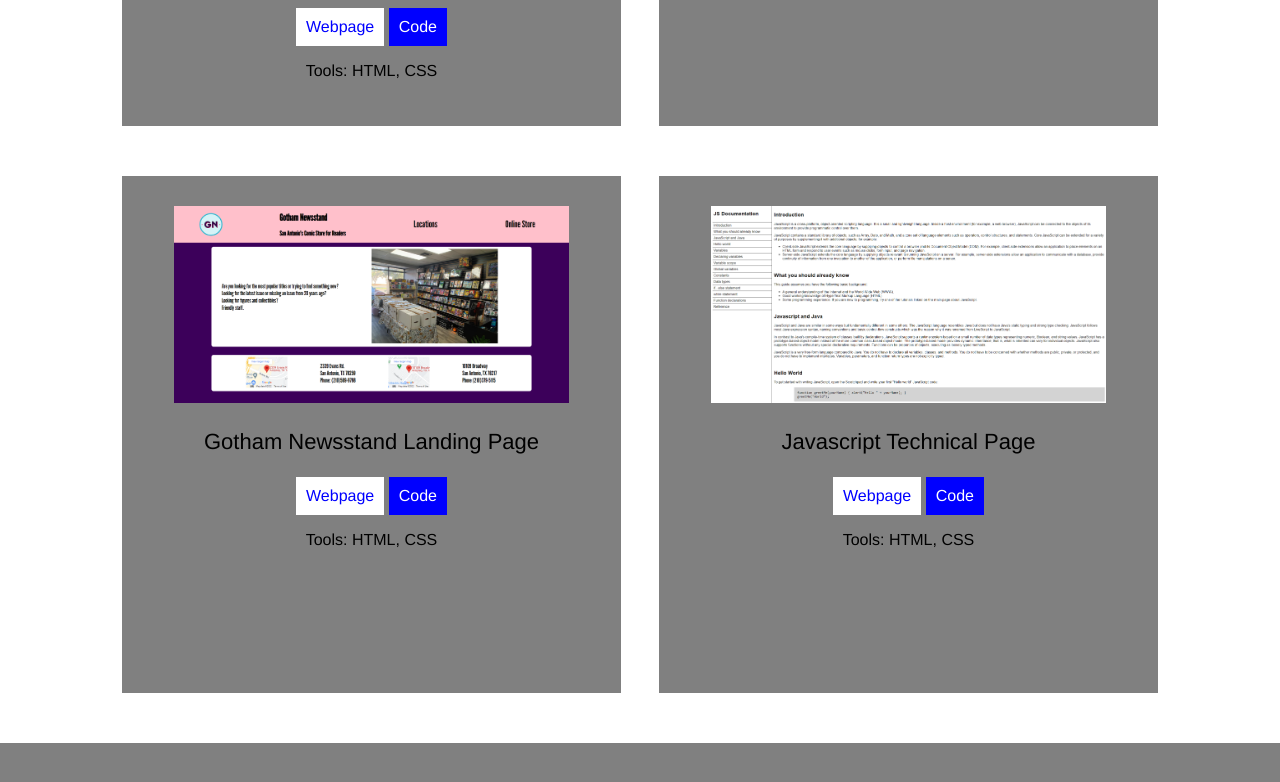
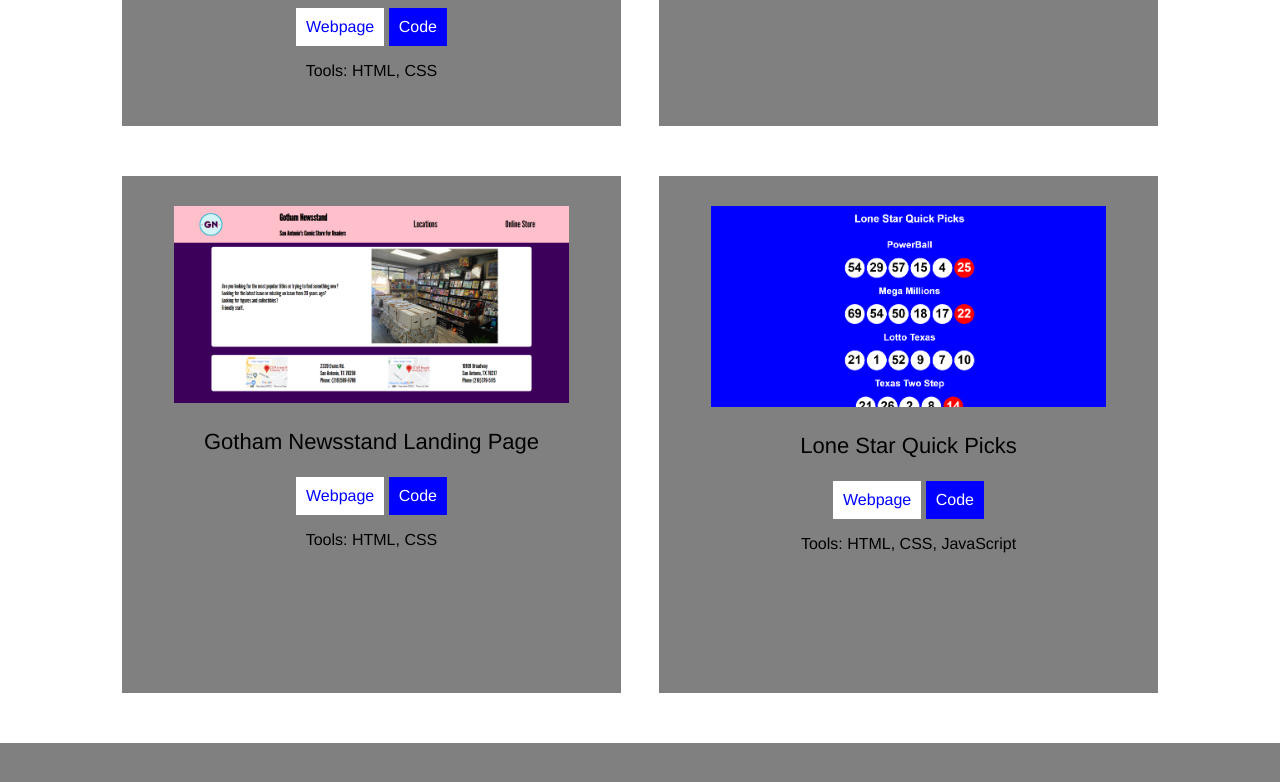
Before and after one commit to cbgalbreath/cbgalbreath.github.io, a plain HTML site: page index.html in a window 1280 px wide. Shown: the part 1276-2058 px from the top of the page. Drawn offline with Linux system fonts and the light colour scheme.

Commit message:
Replaced JavaScript Tech page to Lotto Gen

```diff
--- a/index.html
+++ b/index.html
@@ -54,11 +54,11 @@
         <p class="tools">Tools: HTML, CSS</p>
       </div>
     <div class="project">
-        <img src="images/pages/TechSample.png" class="project-img" alt="Technical Page Sample" />
-        <p class="description">Javascript Technical Page</p>
-        <a href="https://cbgalbreath.github.io/tech-test/" class="project-link">Webpage</a>
-        <a href="https://github.com/cbgalbreath/tech-test/" class="code-link">Code</a>
-        <p class="tools">Tools: HTML, CSS</p>
+        <img src="images/pages/LottoGenSample.png" class="project-img" alt="Technical Page Sample" />
+        <p class="description">Lone Star Quick Picks</p>
+        <a href="https://cbgalbreath.github.io/LottoGen/" class="project-link">Webpage</a>
+        <a href="https://github.com/cbgalbreath/LottoGen/" class="code-link">Code</a>
+        <p class="tools">Tools: HTML, CSS, JavaScript</p>
       </div>
     </div>
     </div>
```
Also changed, not shown: images/pages/LottoGenSample.png (added).
